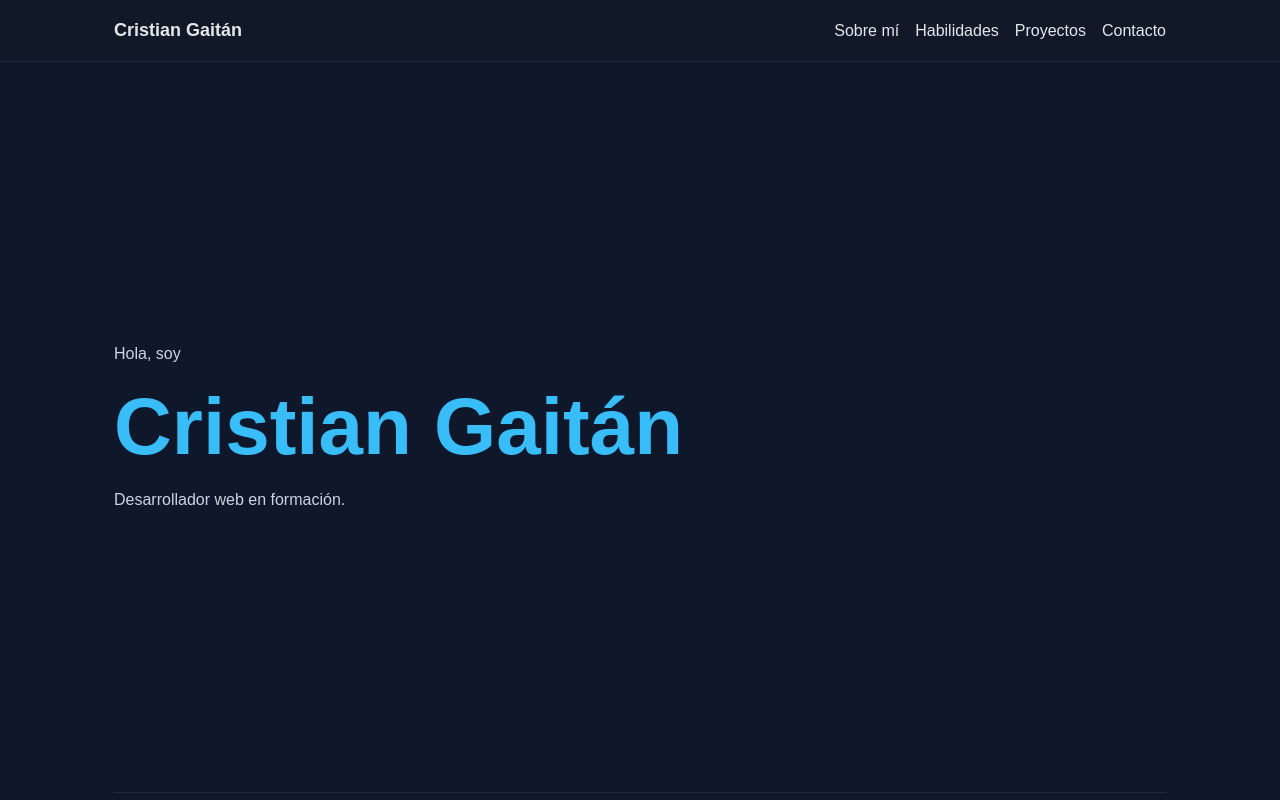
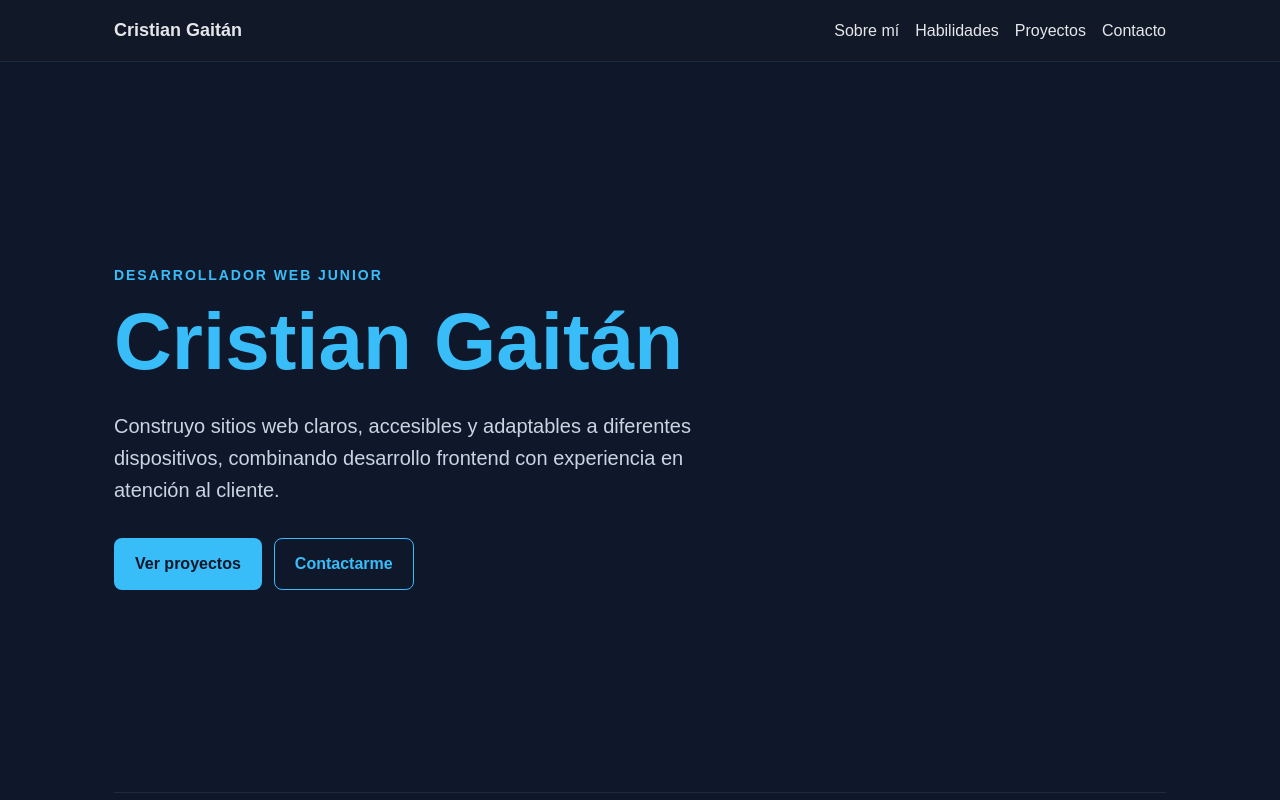
Before and after one commit to cristianegaitan/portafolio-v1, a plain HTML site: page index.html in a window 1280 px wide. Shown: the top 800 px of the page. Drawn offline with Linux system fonts and the light colour scheme.

Commit message:
feat: improve portfolio hero section

```diff
--- a/index.html
+++ b/index.html
@@ -26,9 +26,25 @@
 
     <main>
         <section id="inicio">
-            <p>Hola, soy</p>
+            <p class="eyebrow">Desarrollador web junior</p>
+
             <h1>Cristian Gaitán</h1>
-            <p>Desarrollador web en formación.</p>
+
+            <p class="hero-description">
+                Construyo sitios web claros, accesibles y adaptables a diferentes
+                dispositivos, combinando desarrollo frontend con experiencia en
+                atención al cliente.
+            </p>
+
+            <div class="hero-actions">
+                <a class="button button-primary" href="#proyectos">
+                    Ver proyectos
+                </a>
+
+                <a class="button button-secondary" href="#contacto">
+                    Contactarme
+                </a>
+            </div>
         </section>
 
         <section id="sobre-mi">
--- a/styles.css
+++ b/styles.css
@@ -80,6 +80,68 @@ section+section {
     color: #38bdf8;
     font-size: clamp(2.5rem, 8vw, 5rem);
     line-height: 1.1;
+}
+
+.eyebrow {
+    margin: 0 0 0.75rem;
+    color: #38bdf8;
+    font-size: 0.875rem;
+    font-weight: 700;
+    letter-spacing: 0.14em;
+    text-transform: uppercase;
+}
+
+.hero-description {
+    margin: 1.5rem 0 0;
+    max-width: 650px;
+    font-size: clamp(1.05rem, 2vw, 1.25rem);
+}
+
+.hero-actions {
+    display: flex;
+    flex-wrap: wrap;
+    gap: 0.75rem;
+    margin-top: 2rem;
+}
+
+.button {
+    display: inline-flex;
+    align-items: center;
+    justify-content: center;
+    padding: 0.75rem 1.25rem;
+    border: 1px solid transparent;
+    border-radius: 0.5rem;
+    font-weight: 700;
+    text-decoration: none;
+    transition:
+        background-color 0.2s ease,
+        color 0.2s ease,
+        transform 0.2s ease;
+}
+
+.button:hover,
+.button:focus-visible {
+    transform: translateY(-2px);
+}
+
+.button-primary {
+    background-color: #38bdf8;
+    color: #0f172a;
+}
+
+.button-primary:hover,
+.button-primary:focus-visible {
+    background-color: #7dd3fc;
+}
+
+.button-secondary {
+    border-color: #38bdf8;
+    color: #38bdf8;
+}
+
+.button-secondary:hover,
+.button-secondary:focus-visible {
+    background-color: rgba(56, 189, 248, 0.12);
 }
 
 h2 {
```
